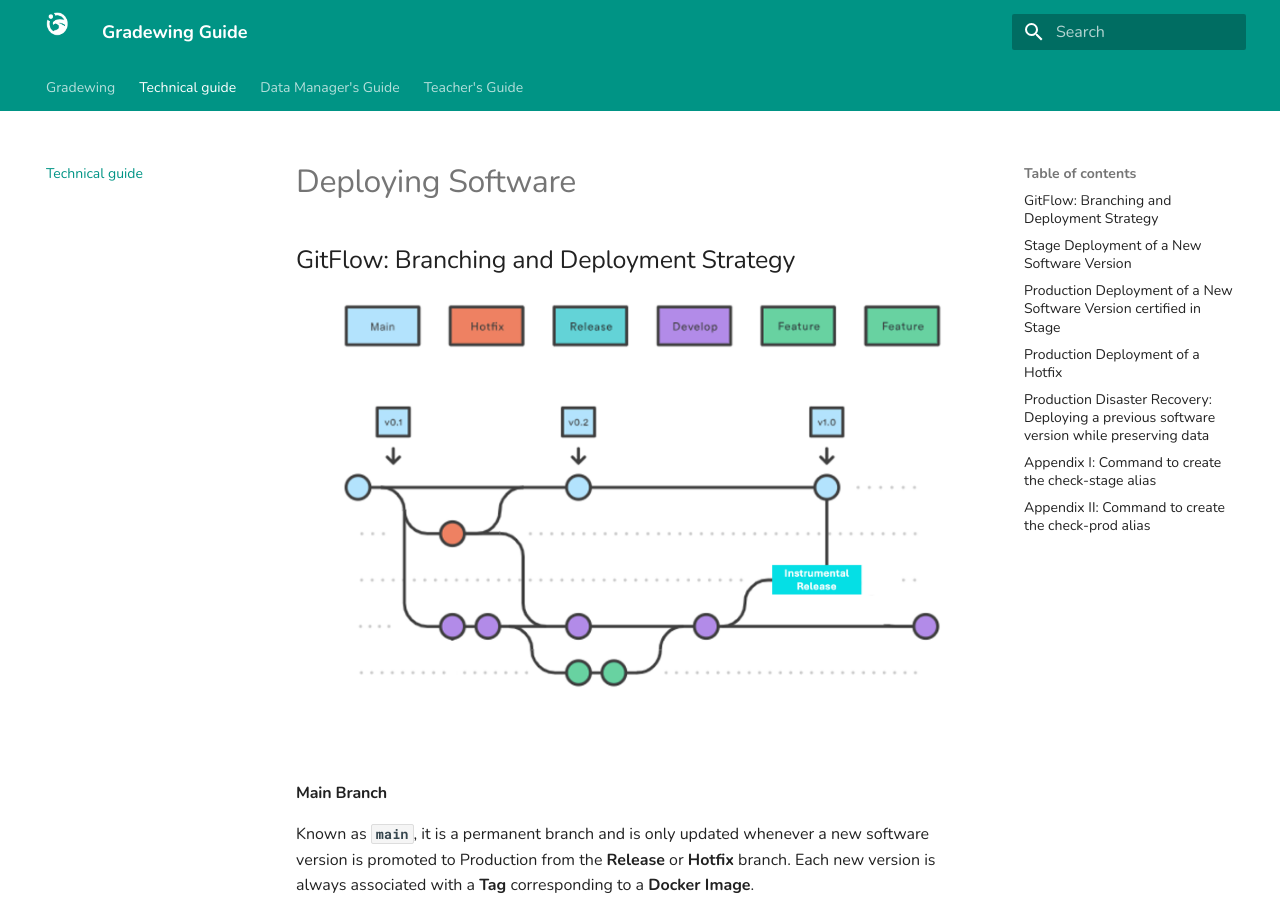
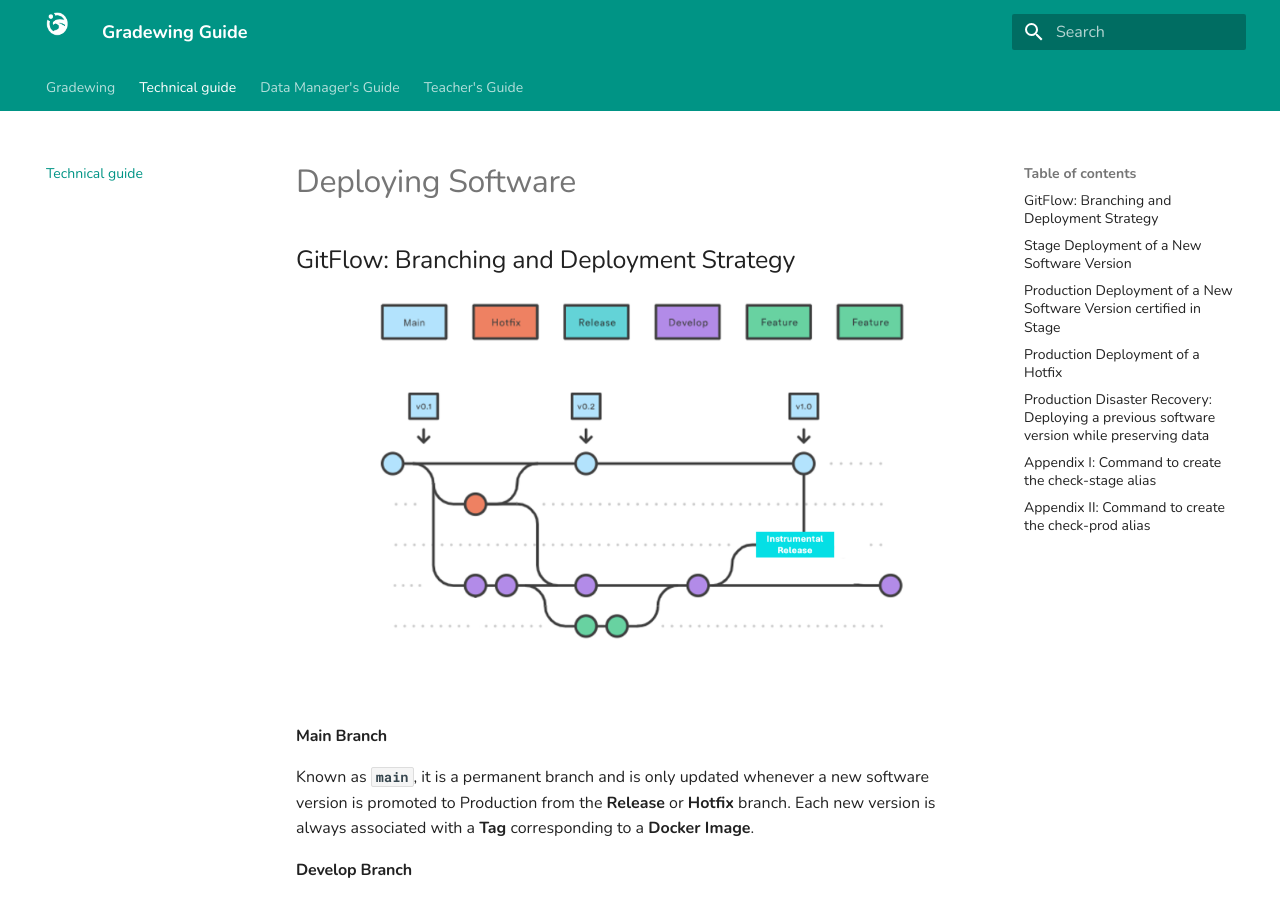
Before and after one commit to pablopenlop/gradewing_guide, an MkDocs documentation site: the page built from docs/other.md, in a window 1280 px wide and 900 px high. Built offline with MkDocs 1.6.1 and Material for MkDocs 9.7.7, drawn with Linux system fonts in a browser that asks for light colours.

Commit message:
Update other.md

```diff
--- a/docs/other.md
+++ b/docs/other.md
@@ -3,8 +3,7 @@
 ## GitFlow: Branching and Deployment Strategy
 
 
-![Image title](assets/images/GitFlow.png){ width="650" }
-
+![Image title](assets/images/GitFlow.png){ width="570" }
 #### **Main Branch**
 Known as **`main`**, it is a permanent branch and is only updated whenever a new software version is promoted to Production from the **Release** or **Hotfix** branch. Each new version is always associated with a **Tag** corresponding to a **Docker Image**.
 
```
